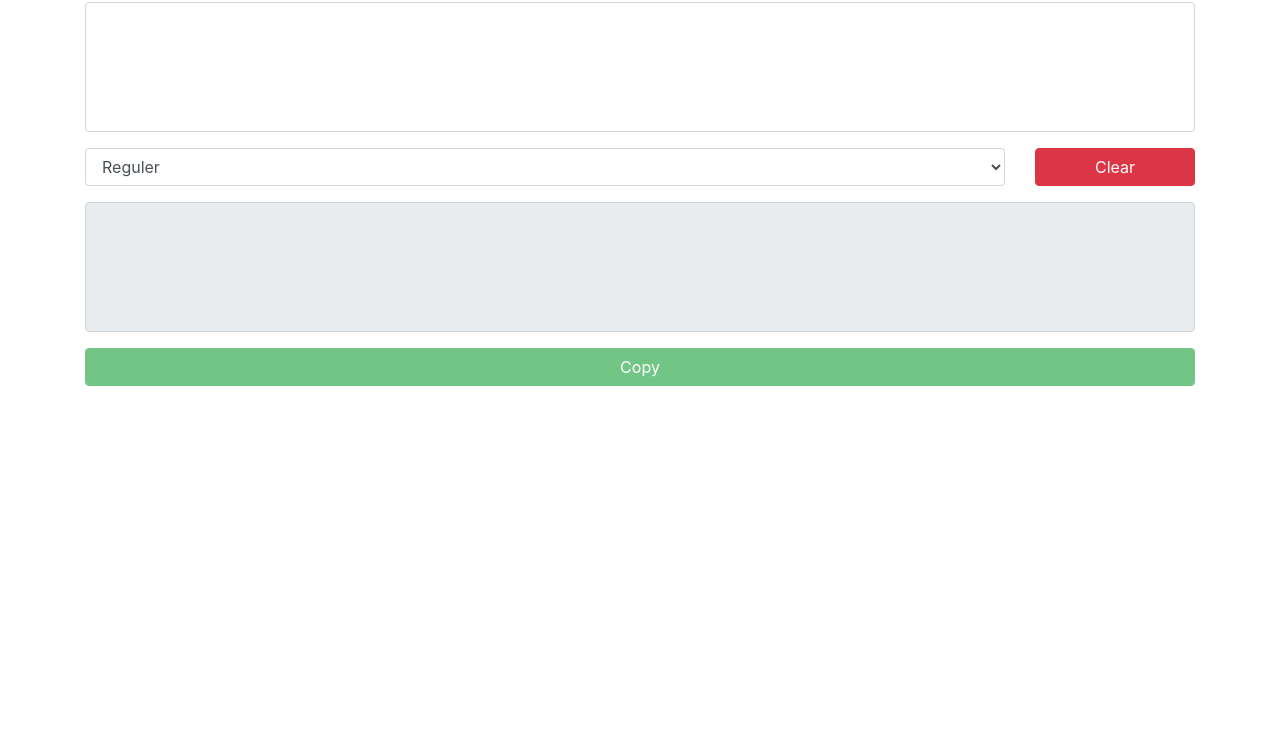
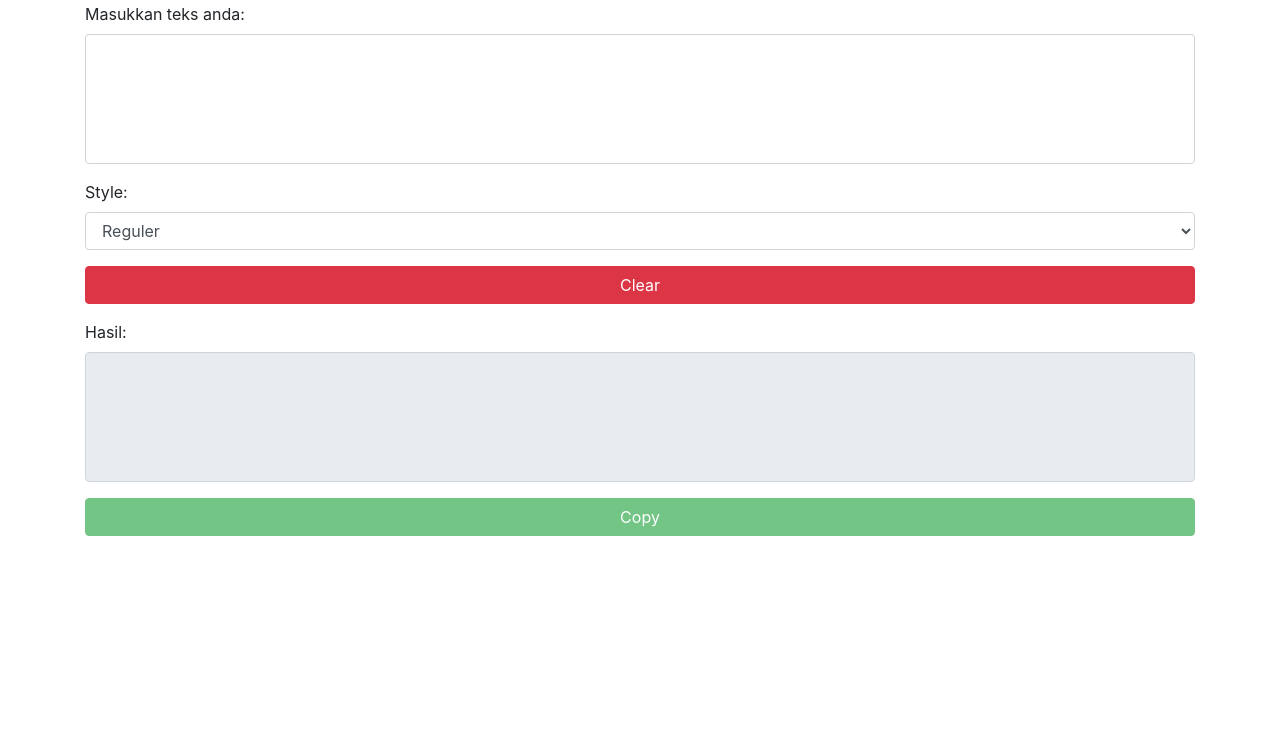
Before and after one commit to fauzanw/normal-to-sans-converter, a plain HTML site: page index.html in a window 1280 px wide. Shown: the part 62-800 px from the top of the page. Drawn offline with Linux system fonts and the light colour scheme.

Commit message:
Update index.html

```diff
--- a/index.html
+++ b/index.html
@@ -4,7 +4,10 @@
     <!-- Required meta tags -->
     <meta charset="utf-8">
     <meta name="viewport" content="width=device-width, initial-scale=1, shrink-to-fit=no">
+    <meta name="theme-color" content="white"/>
+    <meta name="msapplication-TileColor" content="#FFFFFF">
 
+    <link rel="manifest" href="/manifest.json">
     <!-- Bootstrap CSS -->
     <link rel="stylesheet" href="assets/css/bootstrap.min.css">
     <link rel="stylesheet" href="assets/css/style.css">
@@ -14,19 +17,19 @@
   <body class="container">
     <h1 class="mt-2">Convert normal text to sans!</h1>
     <div class="form-group">
+        <label for="normalText">Masukkan teks anda:</label>
         <textarea type="text" id="normalText" class="form-control" rows="10" cols="20" wrap="off"></textarea>
     </div>
-    <div class="form-group row">
-        <div class="col-10">
+    <div class="form-group">
+        <label for="styleText">Style:</label>
         <select name="styleText" id="styleText" class="form-control">
             <option value="reguler">Reguler</option>
             <option value="italic">Italic</option>
             <option value="bold">Bold</option>
         </select>
     </div>
-        <div class="col-2">
+    <div class="form-group">
         <button class="btn btn-danger btn-block" id="btnClear">Clear</button>
-        </div>
     </div>
     <!-- <div class="row form-group">
         <div class="col-6">
@@ -36,6 +39,7 @@
         </div>
     </div> -->
     <div class="form-group">
+        <label for="resultText">Hasil:</label>
         <textarea name="resultText" id="resultText" class="form-control" readonly rows="10" cols="20" wrap="off"></textarea>
     </div>
     <div class="form-group">
@@ -144,6 +148,15 @@
             }
             resultText.val(convert(oldNormalText, currentStyleText))
         })
+
+        window.onload = () => {
+            'use strict';
+
+            if ('serviceWorker' in navigator) {
+                navigator.serviceWorker
+                        .register('sw.js');
+            }
+        }
     </script>
   </body>
 </html>
```
Lines whose indentation alone changed are shown as unchanged.
